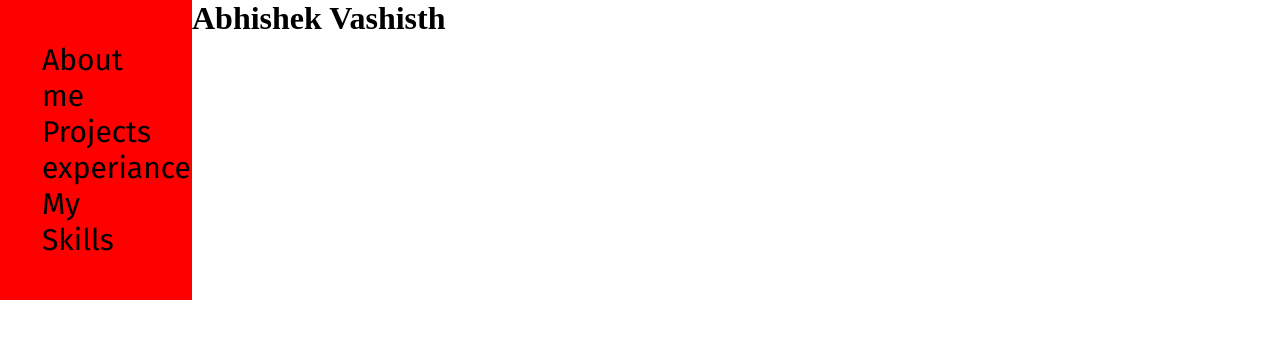
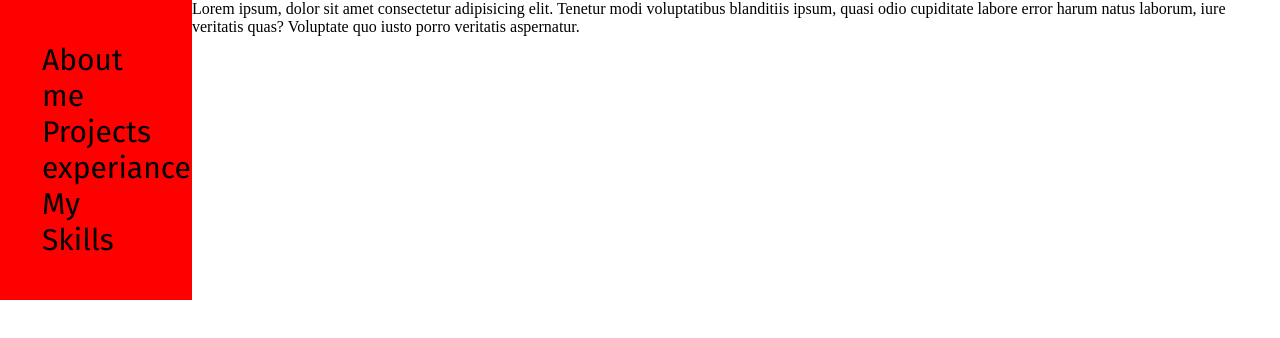
Before and after one commit to ABHISHEK-VASHISTH/NewPortfolio, a plain HTML site: page index.html in a window 1280 px wide. Drawn offline with Linux system fonts and the light colour scheme.

Commit message:
Update index.html

```diff
--- a/index.html
+++ b/index.html
@@ -21,11 +21,9 @@
             </nav>
 
         </div>
-    <div class="main">
-        <h1>Abhishek Vashisth</h1>
-
-
-    </div>
+        <div class="main">
+            Lorem ipsum, dolor sit amet consectetur adipisicing elit. Tenetur modi voluptatibus blanditiis ipsum, quasi odio cupiditate labore error harum natus laborum, iure veritatis quas? Voluptate quo iusto porro veritatis aspernatur.
+        </div>
 
     </div>
 
```
